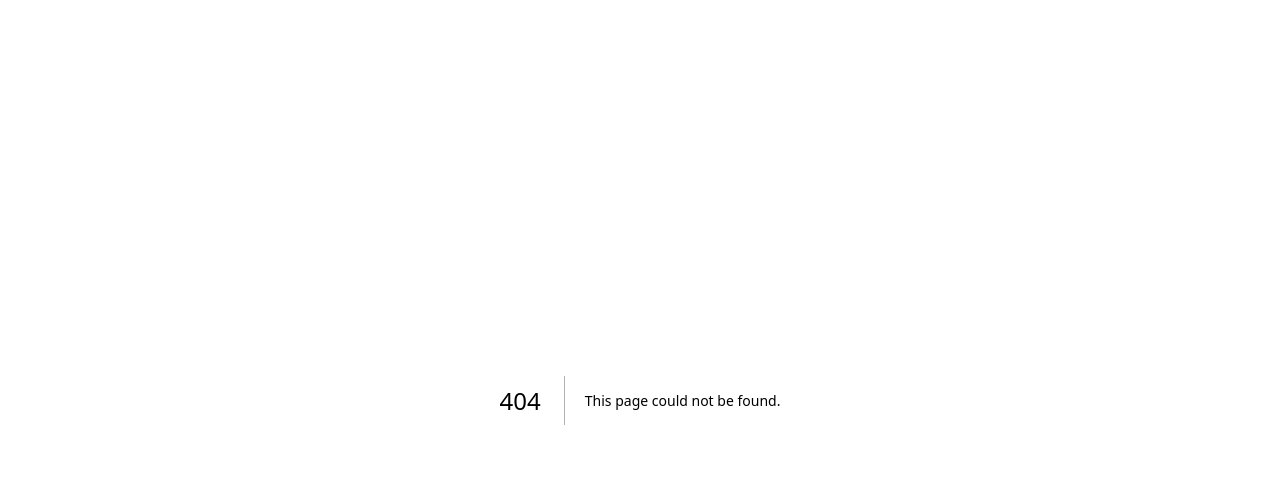
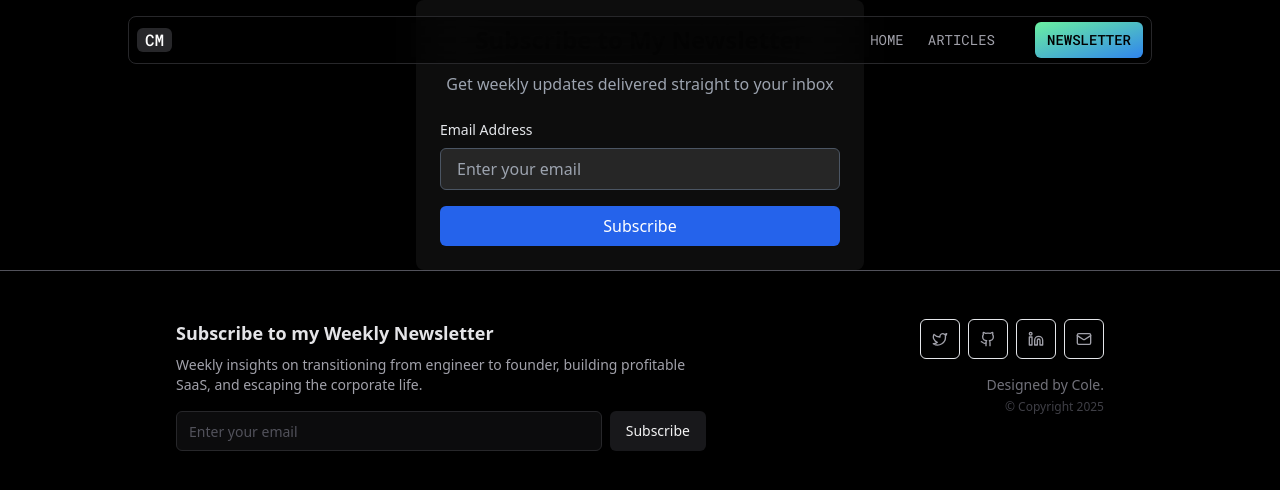
Before and after one commit to ColeInc/colemcconnell.xyz, a Next.js app: page /newsletter in a window 1280 px wide. Before the commit this address had no page. Shown: the top 490 px of the page. Built offline with nearby package versions, Linux system fonts and the light colour scheme.

Commit message:
reusable newsletter component

```diff
--- /dev/null
+++ b/app/(site)/newsletter/page.tsx
@@ -0,0 +1,9 @@
+import Newsletter from '@/components/Newsletter';
+
+export default function Home() {
+  return (
+    <div>
+      <Newsletter />
+    </div>
+  );
+}
--- a/app/_components/newsletter-card.tsx
+++ b/app/_components/newsletter-card.tsx
@@ -1,6 +1,5 @@
-import { Button } from "@/components/ui/button"
 import { Card, CardContent, CardHeader, CardTitle } from "@/components/ui/card"
-import { Input } from "@/components/ui/input"
+import { NewsletterForm } from "@/components/newsletter-form"
 
 export function NewsletterCard() {
   return (
@@ -14,17 +13,7 @@ export function NewsletterCard() {
             Get weekly insights on transitioning from engineer to founder, building profitable SaaS, and escaping the corporate life.
           </p>
         </div>
-        <form className="space-y-3 flex items-center justify-center">
-          <Input
-            type="email"
-            placeholder="Enter your email"
-            className="bg-zinc-900/50 border-zinc-800 placeholder:text-zinc-600 text-white focus:border-zinc-700 focus:border-[0.5px]"
-          />
-          {/* <Button className="ml-3 !mt-0 bg-zinc-800 hover:bg-gradient-to-r hover:from-[#6af0a0] hover:to-[#3085ee] text-zinc-400 hover:text-black transition-all uppercase">
-            Subscribe
-          </Button> */}
-          <Button className="ml-3 !mt-0 bg-zinc-900 hover:bg-gradient-to-r hover:from-[#6af0a0] hover:to-[#3085ee] text-zinc-100 hover:text-black transition-all"></Button>
-        </form>
+        <NewsletterForm className="ml-3 !mt-0 space-y-3 flex items-center justify-center" />
       </CardContent>
     </Card>
   )
--- /dev/null
+++ b/app/api/newsletter/route.ts
@@ -0,0 +1,38 @@
+import { NextResponse } from 'next/server';
+
+export async function POST(req: Request) {
+  try {
+    const { email } = await req.json();
+
+    const response = await fetch('https://api.beehiiv.com/v2/subscribers', {
+      method: 'POST',
+      headers: {
+        'Content-Type': 'application/json',
+        'Authorization': `Bearer ${process.env.BEEHIIV_API_KEY}`,
+      },
+      body: JSON.stringify({
+        email,
+        publication_id: process.env.BEEHIIV_PUBLICATION_ID,
+        reactivate_existing: true,
+      }),
+    });
+
+    if (!response.ok) {
+      const error = await response.json();
+      return NextResponse.json(
+        { error: 'Failed to subscribe' },
+        { status: response.status }
+      );
+    }
+
+    return NextResponse.json(
+      { message: 'Successfully subscribed!' },
+      { status: 201 }
+    );
+  } catch (error) {
+    return NextResponse.json(
+      { error: 'Internal server error' },
+      { status: 500 }
+    );
+  }
+}
--- a/app/layout.tsx
+++ b/app/layout.tsx
@@ -2,7 +2,10 @@ import type { Metadata } from "next"
 
 export const metadata: Metadata = {
   title: "Cole McConnell - Full Stack Engineer & Writer",
-  description: "Portfolio and Newsletter of Cole McConnell, Full Stack Engineer & Writer",
+  description: "Portfolio and Newsletter of Cole McConnell, Full Stack Software Engineer & Writer",
+  icons: {
+    icon: '/favicon.ico',
+  },
 }
 
 export default function RootLayout({
--- /dev/null
+++ b/components/Newsletter.tsx
@@ -0,0 +1,93 @@
+'use client';
+
+import { useState } from 'react';
+import { useForm } from 'react-hook-form';
+import { toast } from 'sonner';
+
+type FormData = {
+  email: string;
+};
+
+const Newsletter = () => {
+  const [isLoading, setIsLoading] = useState(false);
+  const { register, handleSubmit, reset, formState: { errors } } = useForm<FormData>();
+
+  const handleSubscribe = async (data: FormData) => {
+    setIsLoading(true);
+    try {
+      const response = await fetch('/api/newsletter', {
+        method: 'POST',
+        headers: {
+          'Content-Type': 'application/json',
+        },
+        body: JSON.stringify(data),
+      });
+
+      const result = await response.json();
+
+      if (!response.ok) {
+        throw new Error(result.error || 'Failed to subscribe');
+      }
+
+      toast.success('Successfully subscribed to the newsletter!');
+      reset();
+    } catch (error) {
+      toast.error('Failed to subscribe. Please try again.');
+    } finally {
+      setIsLoading(false);
+    }
+  };
+
+  return (
+    <div className="w-full max-w-md mx-auto p-6 rounded-lg bg-white/5 backdrop-blur-sm">
+      <h2 className="text-2xl font-bold text-center mb-4">
+        Subscribe to My Newsletter
+      </h2>
+      <p className="text-center text-gray-400 mb-6">
+        Get weekly updates delivered straight to your inbox
+      </p>
+
+      <form onSubmit={handleSubmit(handleSubscribe)} className="space-y-4">
+        <div>
+          <label
+            htmlFor="email"
+            className="block text-sm font-medium text-gray-200 mb-2"
+          >
+            Email Address
+          </label>
+          <input
+            id="email"
+            type="email"
+            placeholder="Enter your email"
+            className="w-full px-4 py-2 rounded-md bg-white/10 border border-gray-600 focus:outline-none focus:ring-2 focus:ring-blue-500 text-white"
+            aria-label="Email address for newsletter"
+            disabled={isLoading}
+            {...register('email', {
+              required: 'Email is required',
+              pattern: {
+                value: /^[A-Z0-9._%+-]+@[A-Z0-9.-]+\.[A-Z]{2,}$/i,
+                message: 'Invalid email address',
+              },
+            })}
+          />
+          {errors.email && (
+            <p className="mt-1 text-sm text-red-500">
+              {errors.email.message}
+            </p>
+          )}
+        </div>
+
+        <button
+          type="submit"
+          disabled={isLoading}
+          className="w-full py-2 px-4 bg-blue-600 hover:bg-blue-700 disabled:bg-blue-800 disabled:cursor-not-allowed transition-colors rounded-md font-medium text-white"
+          aria-label="Subscribe to newsletter"
+        >
+          {isLoading ? 'Subscribing...' : 'Subscribe'}
+        </button>
+      </form>
+    </div>
+  );
+};
+
+export default Newsletter;
--- a/components/footer.tsx
+++ b/components/footer.tsx
@@ -1,7 +1,7 @@
 import { Mail, Twitter, Linkedin, Github } from "lucide-react"
 import { Button } from "@/components/ui/button"
 import Link from "next/link"
-import { Input } from "./ui/input"
+import { NewsletterForm } from "@/components/newsletter-form"
 
 export function Footer() {
   const TWITTER_URL = 'https://twitter.com/cole_mccon'
@@ -17,13 +17,8 @@ export function Footer() {
           <div className="space-y-4 max-w-[530px]">
             <h3 className="text-lg font-semibold text-zinc-200 !mb-0 pb-0">Subscribe to my Weekly Newsletter</h3>
             <p className="text-sm text-zinc-400 !mt-2 pt-0">Weekly insights on transitioning from engineer to founder, building profitable SaaS, and escaping the corporate life.</p>
-            <form className="flex gap-2">
-              <Input type="email" placeholder="Enter your email" className="bg-zinc-900 border-zinc-600 max-w-[350px]" />
-
-              <Button className="ml-1 !mt-0 bg-zinc-900 hover:bg-gradient-to-r hover:from-[#6af0a0] hover:to-[#3085ee] text-zinc-100 hover:text-black transition-all">
-            Subscribe
-          </Button>
-            </form>
+            <NewsletterForm className="!ml-0 flex gap-2" />
+            {/* <NewsletterForm className="!ml-0 flex gap-2 max-w-[350px]" /> */}
           </div>
 
           {/* Social Links */}
@@ -67,7 +62,7 @@ export function Footer() {
               </Button>
             </Link>
             </div>
-            <p className="text-sm text-zinc-500 md:text-right">Designed by Cole</p>
+            <p className="text-sm text-zinc-500 md:text-right">Designed by Cole.</p>
             <p className="text-xs !mt-1 text-zinc-700 md:text-right">© Copyright {new Date().getFullYear()}</p>
           </div>
         </div>
--- /dev/null
+++ b/components/newsletter-form.tsx
@@ -0,0 +1,79 @@
+'use client';
+
+import { useState } from 'react';
+import { useForm } from 'react-hook-form';
+import { toast } from 'sonner';
+import { Button } from "@/components/ui/button";
+import { Input } from "@/components/ui/input";
+
+type FormData = {
+  email: string;
+};
+
+interface NewsletterFormProps {
+  className?: string;
+}
+
+export function NewsletterForm({ className }: NewsletterFormProps) {
+  const [isLoading, setIsLoading] = useState(false);
+  const { register, handleSubmit, reset, formState: { errors } } = useForm<FormData>();
+
+  const handleSubscribe = async (data: FormData) => {
+    setIsLoading(true);
+    try {
+      const response = await fetch('/api/newsletter', {
+        method: 'POST',
+        headers: {
+          'Content-Type': 'application/json',
+        },
+        body: JSON.stringify(data),
+      });
+
+      const result = await response.json();
+
+      if (!response.ok) {
+        throw new Error(result.error || 'Failed to subscribe');
+      }
+
+      toast.success('Successfully subscribed to the newsletter!');
+      reset();
+    } catch (err) {
+      console.error('Newsletter subscription error:', err);
+      toast.error('Failed to subscribe. Please try again.');
+    } finally {
+      setIsLoading(false);
+    }
+  };
+
+  return (
+    <form onSubmit={handleSubmit(handleSubscribe)} className={`flex items-center gap-2 ${className}`}>
+      <Input
+        type="email"
+        placeholder="Enter your email"
+        className="bg-zinc-900/50 border-zinc-800 placeholder:text-zinc-600 text-white focus:border-zinc-700 focus:border-[0.5px]"
+        disabled={isLoading}
+        aria-label="Email address for newsletter"
+        {...register('email', {
+          required: 'Email is required',
+          pattern: {
+            value: /^[A-Z0-9._%+-]+@[A-Z0-9.-]+\.[A-Z]{2,}$/i,
+            message: 'Invalid email address',
+          },
+        })}
+      />
+      <Button
+        type="submit"
+        disabled={isLoading}
+        className="bg-zinc-900 hover:bg-gradient-to-r hover:from-[#6af0a0] hover:to-[#3085ee] text-zinc-100 hover:text-black transition-all"
+        aria-label="Subscribe to newsletter"
+      >
+        {isLoading ? 'Subscribing...' : 'Subscribe'}
+      </Button>
+      {errors.email && (
+        <span className="absolute -bottom-6 left-0 text-sm text-red-500">
+          {errors.email.message}
+        </span>
+      )}
+    </form>
+  );
+}
--- a/package.json
+++ b/package.json
@@ -27,7 +27,9 @@
     "next-sanity": "^9.8.56",
     "react": "^19.0.0",
     "react-dom": "^19.0.0",
+    "react-hook-form": "^7.54.2",
     "sanity": "^3.75.0",
+    "sonner": "^2.0.0",
     "styled-components": "^6.1.15",
     "tailwind-merge": "^3.0.1",
     "tailwindcss-animate": "^1.0.7"
```
Also changed, not shown: 2 other files (tests, documents, lock files or other folders).
